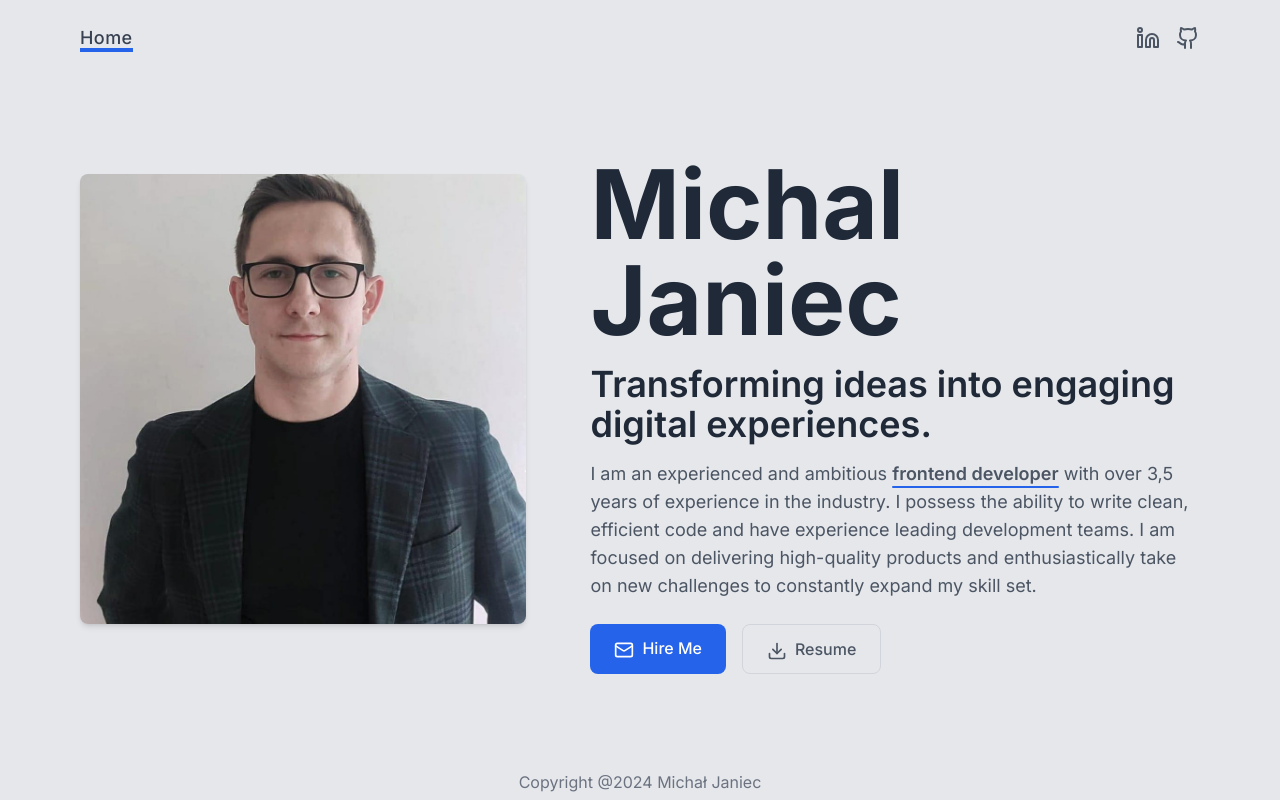
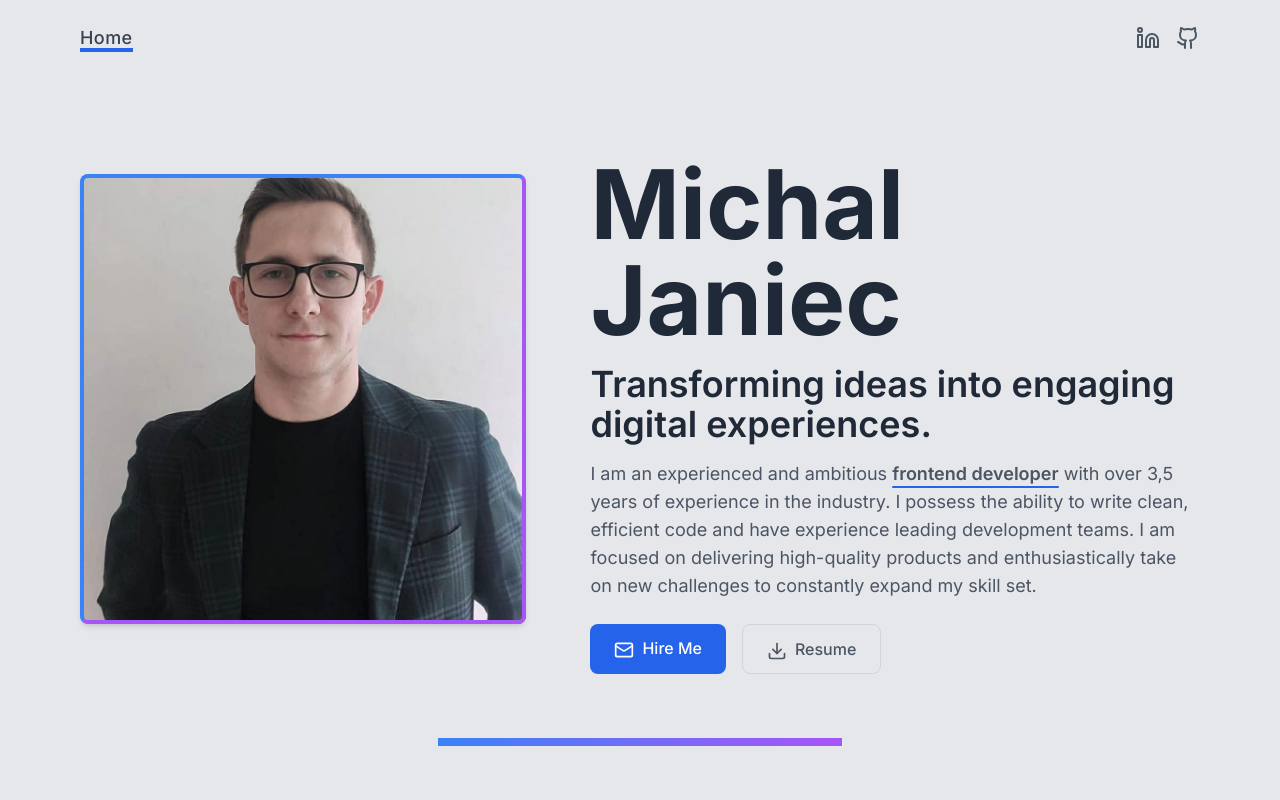
Before and after one commit to JaniecMichal/my-personal-page, a Next.js app: page / in a window 1280 px wide. Shown: the top 800 px of the page. Built offline with nearby package versions, Linux system fonts and the light colour scheme.

Commit message:
display new component on page

```diff
--- a/app/page.tsx
+++ b/app/page.tsx
@@ -4,15 +4,17 @@ import { DownloadIcon, MailIcon } from "lucide-react";
 import { MainHeading, SubHeading } from "@/components/headings";
 import { Description } from "@/components/description";
 import { Highlight } from "@/components/highlight";
+import { Recommendations } from "@/components/recommendations";
+import { PrimaryButton, SecondaryButton } from "@/components/buttons";
+
 import profilePic from "@/assets/profile.jpg";
-import { PrimaryButton, SecondaryButton } from "@/components/buttons";
 
 export default async function Home() {
 	return (
 		<section className="py-12">
 			<div className="container mx-auto px-4 md:px-6 lg:px-8">
 				<div className="flex flex-col items-center md:flex-row">
-					<Img src={profilePic} alt="my-photo" />
+					<Img src={profilePic} alt="my-photo" showBorder />
 
 					<div className="md:w-1/2 md:pl-8 lg:w-2/3 lg:pl-16">
 						<MainHeading text="Michal Janiec" />
@@ -41,6 +43,7 @@ export default async function Home() {
 						</div>
 					</div>
 				</div>
+				<Recommendations />
 			</div>
 		</section>
 	);
```
